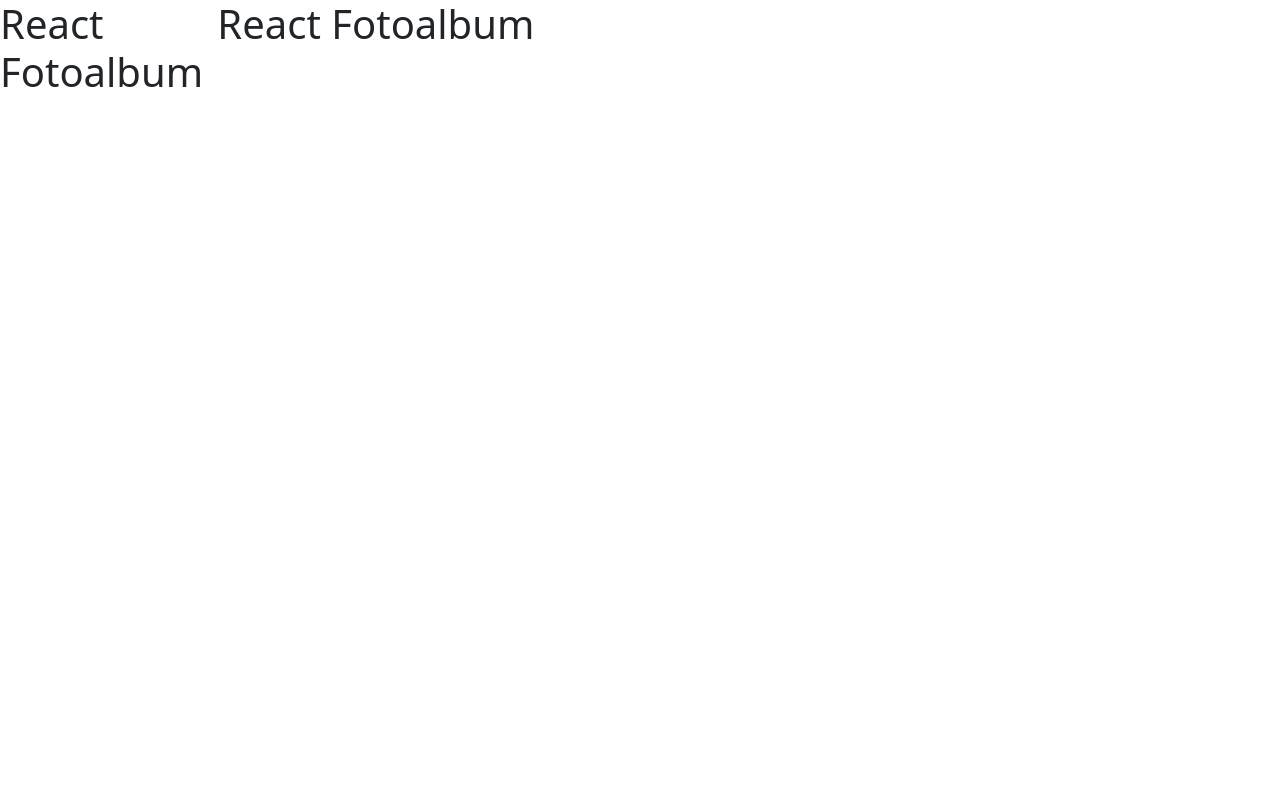
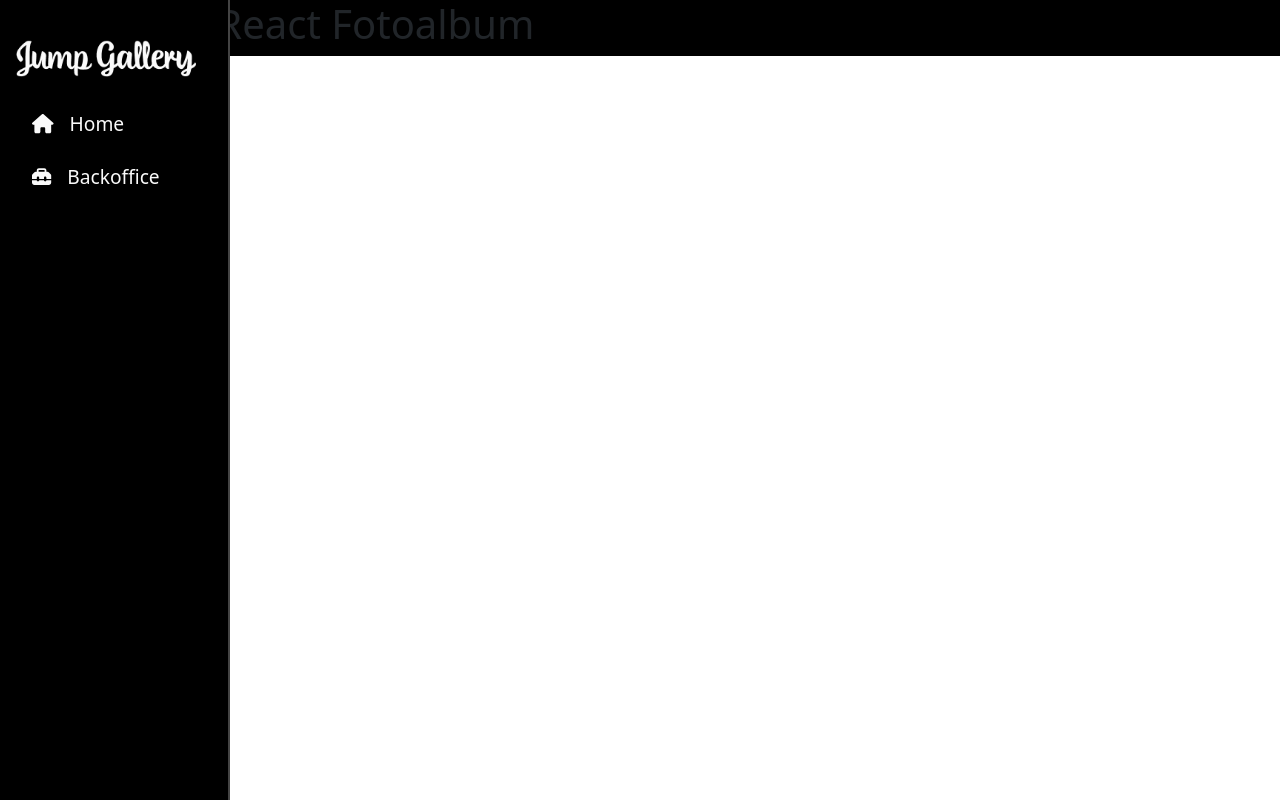
Before and after one commit to ErJump/react-fotoalbum-fe, a React (Create React App) app: page / in a window 1280 px wide. Built offline with nearby package versions, Linux system fonts and the light colour scheme.

Commit message:
feat: :sparkles: Adds SidebarComponent.jsx

```diff
--- a/src/App.js
+++ b/src/App.js
@@ -1,16 +1,18 @@
+import SidebarComponent from './components/SidebarComponent.jsx';
+import './style/main.scss';
 
 function App() {
   return (
-    <>
-      <div class="row">
-        <div class="col-2">
-          <h1>React Fotoalbum</h1>
+    <div className='ms_app'>
+      <div className="row">
+        <div className="col-2">
+          <SidebarComponent/>
         </div>
-        <div class="col-10">
+        <div className="col-10">
           <h1>React Fotoalbum</h1>
         </div>
       </div>
-    </>
+    </div>
   );
 }
 
--- /dev/null
+++ b/src/components/SidebarComponent.jsx
@@ -0,0 +1,25 @@
+import logo from "../images/jg.png"
+import { FontAwesomeIcon } from '@fortawesome/react-fontawesome'
+import { faHouse, faToolbox } from '@fortawesome/free-solid-svg-icons'
+
+function SidebarComponent() {
+    return (
+        <nav className="navbar navbar-expand-lg px-3 d-flex flex-column align-items-start ms_bg_darker h-100 position-fixed">
+            <a className="navbar-brand text-primary my-4" href="http://localhost:3000">
+                <img className="ms_logo" src={logo} alt="logo"></img>
+            </a>
+            <div className="navbar-nav d-flex flex-column">
+                <a className="ms_navlink d-block rounded-5 px-3 py-1 mb-3" href="http://localhost:3000">
+                    <FontAwesomeIcon icon={faHouse} className="display-inline-block me-3"/>
+                    Home
+                </a>
+                <a className="ms_navlink d-block rounded-5 px-3 py-1 mb-3" href="http://localhost:8080/photo">
+                    <FontAwesomeIcon icon={faToolbox} className="display-inline-block me-3"/>
+                    Backoffice
+                </a>
+            </div>
+        </nav>
+    );
+}
+
+export default SidebarComponent;
--- a/src/style/main.scss
+++ b/src/style/main.scss
@@ -1,3 +1,33 @@
 $darkcolor: #000000;
 $lightcolor: #fafafa;
 $maincolor: #008de8;
+$darkaccenturecolor: #444444;
+
+.ms_app{
+    background-color: $darkcolor;
+}
+
+/* sidebar */
+
+nav.navbar{
+    background-color: $darkcolor;
+    border-right: 2px solid $darkaccenturecolor;
+    *{
+        color: $lightcolor;
+    }
+}
+
+.ms_navlink{
+    text-decoration: none;
+    font-size: 1.2rem;
+    transition: .5s ease;
+    &:hover{
+        color: $lightcolor;
+        background-color: $darkaccenturecolor;
+    }
+}
+
+.ms_logo{
+    height: 40px;
+    filter: invert(99%) sepia(0%) saturate(0%) hue-rotate(305deg) brightness(200%) contrast(96%);
+}
```
